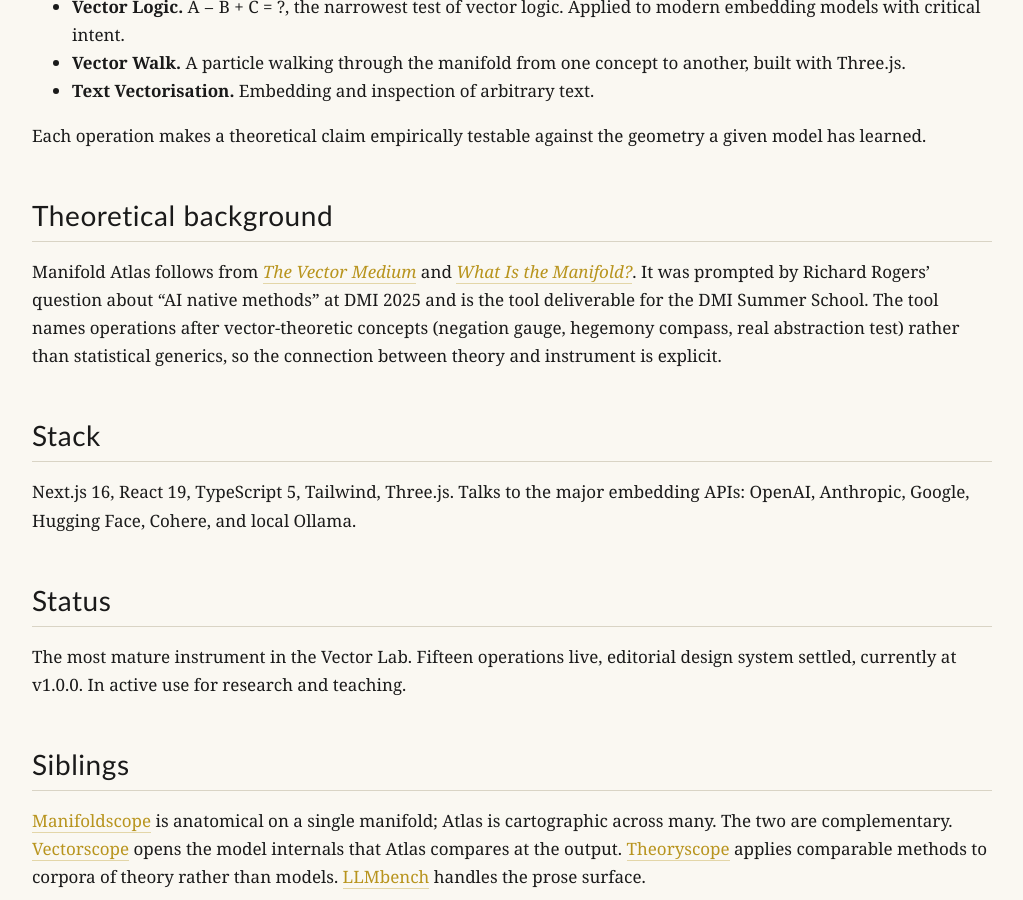
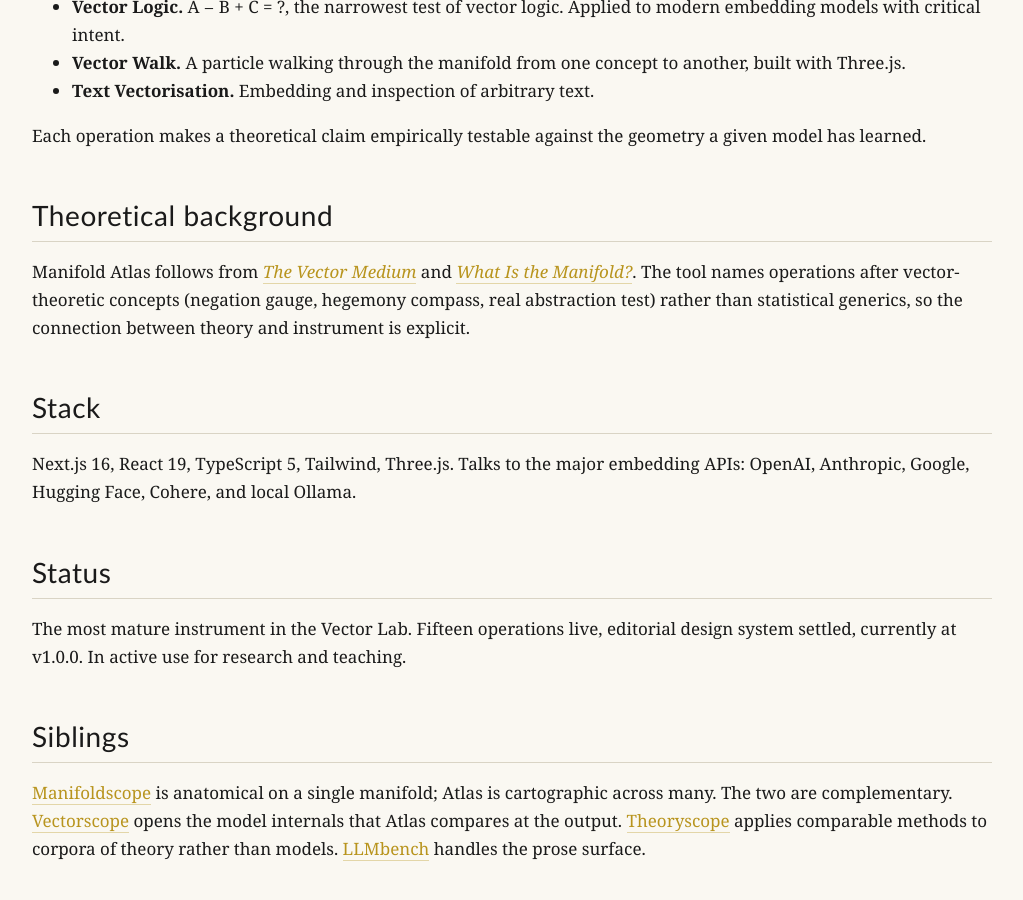
Before and after one commit to vector-lab-tools/vector-lab-tools.github.io, a Jekyll site: the page built from tools/manifold-atlas.md, in a window 1280 px wide and 900 px high, scrolled down 1310 px. Shown: the whole window, without its empty margins (128-1151 px from the left). Built offline with Jekyll 4.4.1, drawn with Linux system fonts in a browser that asks for light colours.

Commit message:
Link tool cards on home to deep dives; remove DMI context from Atlas
- Tool-card titles on the landing page now link to /tools/<slug>.html
  instead of the GitHub repo; the GitHub link remains available on the
  per-tool pages.
- Manifold Atlas deep dive: drop the sentence about Richard Rogers'
  DMI 2025 question and the DMI Summer School.

Co-Authored-By: Claude Opus 4.6 <noreply@anthropic.com>

```diff
--- a/tools/manifold-atlas.md
+++ b/tools/manifold-atlas.md
@@ -45,7 +45,7 @@ Each operation makes a theoretical claim empirically testable against the geomet
 
 ## Theoretical background
 
-Manifold Atlas follows from [*The Vector Medium*](https://stunlaw.blogspot.com/2026/03/the-vector-medium.html) and [*What Is the Manifold?*](https://stunlaw.blogspot.com/). It was prompted by Richard Rogers' question about "AI native methods" at DMI 2025 and is the tool deliverable for the DMI Summer School. The tool names operations after vector-theoretic concepts (negation gauge, hegemony compass, real abstraction test) rather than statistical generics, so the connection between theory and instrument is explicit.
+Manifold Atlas follows from [*The Vector Medium*](https://stunlaw.blogspot.com/2026/03/the-vector-medium.html) and [*What Is the Manifold?*](https://stunlaw.blogspot.com/). The tool names operations after vector-theoretic concepts (negation gauge, hegemony compass, real abstraction test) rather than statistical generics, so the connection between theory and instrument is explicit.
 
 ## Stack
 
```
Also changed, not shown: index.md (+5 -5 lines).
